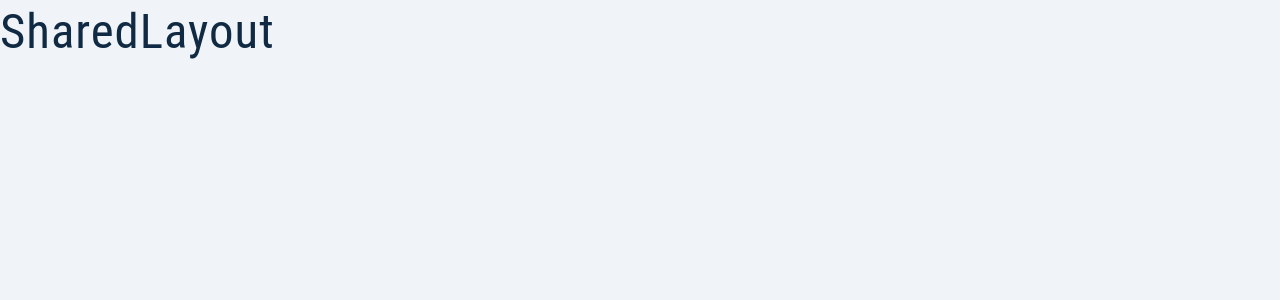
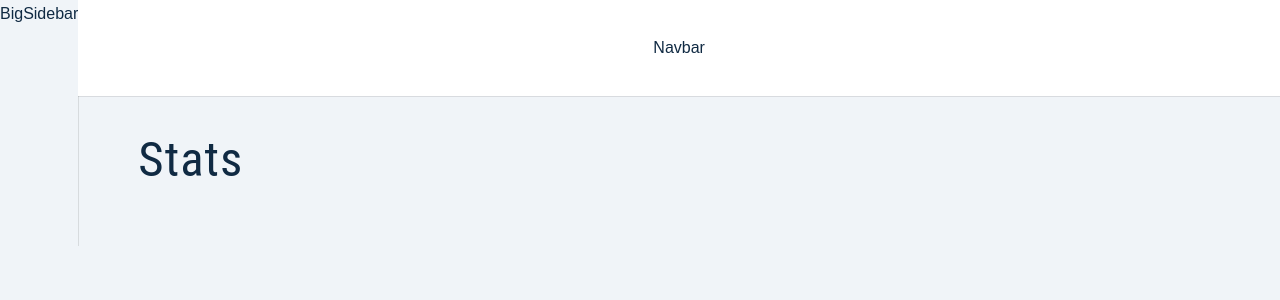
Before and after one commit to atakanteko/jobster-redux-toolkit, a React (Create React App) app: page / in a window 1280 px wide. Shown: the top 300 px of the page. Built offline with nearby package versions, Linux system fonts and the light colour scheme.

Commit message:
add components for SharedLayout.js

```diff
--- /dev/null
+++ b/src/components/BigSidebar.js
@@ -0,0 +1,11 @@
+import Wrapper from "../assets/wrappers/BigSidebar";
+
+const BigSidebar = () => {
+    return (
+        <Wrapper>
+            BigSidebar
+        </Wrapper>
+    );
+};
+
+export default BigSidebar;
--- /dev/null
+++ b/src/components/Navbar.js
@@ -0,0 +1,11 @@
+import Wrapper from "../assets/wrappers/Navbar";
+
+const Navbar = () => {
+    return (
+        <Wrapper>
+            Navbar
+        </Wrapper>
+    );
+};
+
+export default Navbar;
--- /dev/null
+++ b/src/components/SmallSidebar.js
@@ -0,0 +1,11 @@
+import Wrapper from "../assets/wrappers/SmallSidebar";
+
+const SmallSidebar = () => {
+    return (
+        <Wrapper>
+            SmallSidebar
+        </Wrapper>
+    );
+};
+
+export default SmallSidebar;
--- a/src/components/index.js
+++ b/src/components/index.js
@@ -1,4 +1,7 @@
 import Logo from "./Logo";
 import FormRow from "./FormRow";
+import BigSidebar from "./BigSidebar";
+import Navbar from "./Navbar";
+import SmallSidebar from "./SmallSidebar";
 
-export { Logo, FormRow };
+export { Logo, FormRow, BigSidebar, Navbar, SmallSidebar};
--- a/src/pages/dashboard/SharedLayout.js
+++ b/src/pages/dashboard/SharedLayout.js
@@ -1,9 +1,23 @@
+import { Outlet } from 'react-router-dom';
+import { Navbar, SmallSidebar, BigSidebar } from "../../components";
+import Wrapper from "../../assets/wrappers/SharedLayout";
 
 const SharedLayout = () => {
     return (
-        <h1>
-            SharedLayout
-        </h1>
+       <>
+        <Wrapper>
+            <main className='dashboard'>
+                <SmallSidebar />
+                <BigSidebar />
+                <div>
+                    <Navbar />
+                    <div className='dashboard-page'>
+                        <Outlet />
+                    </div>
+                </div>
+            </main>
+        </Wrapper>
+       </>
     );
 };
 
```
